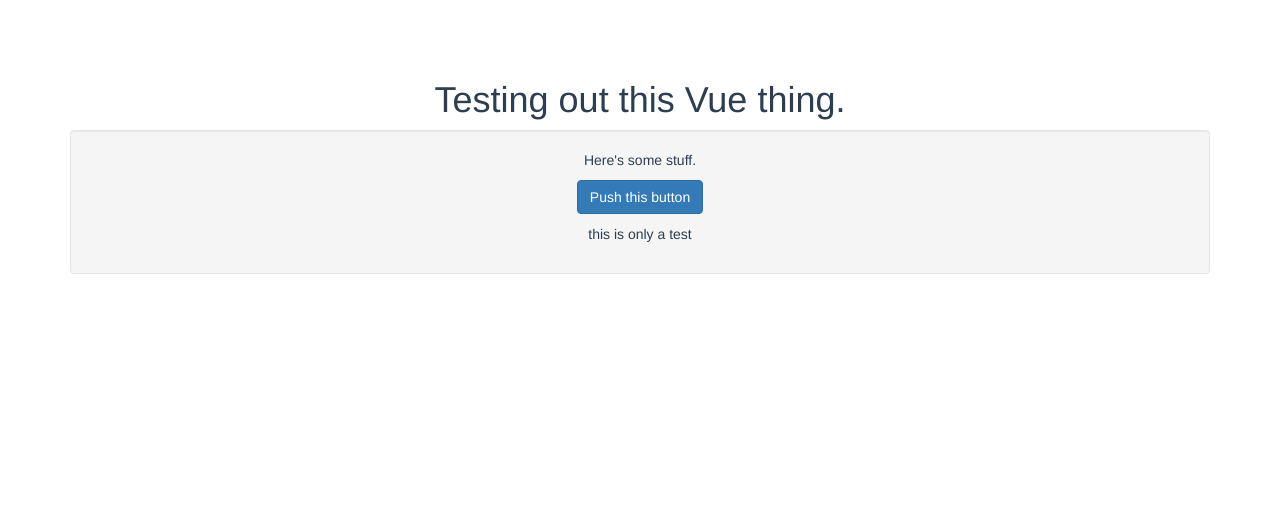
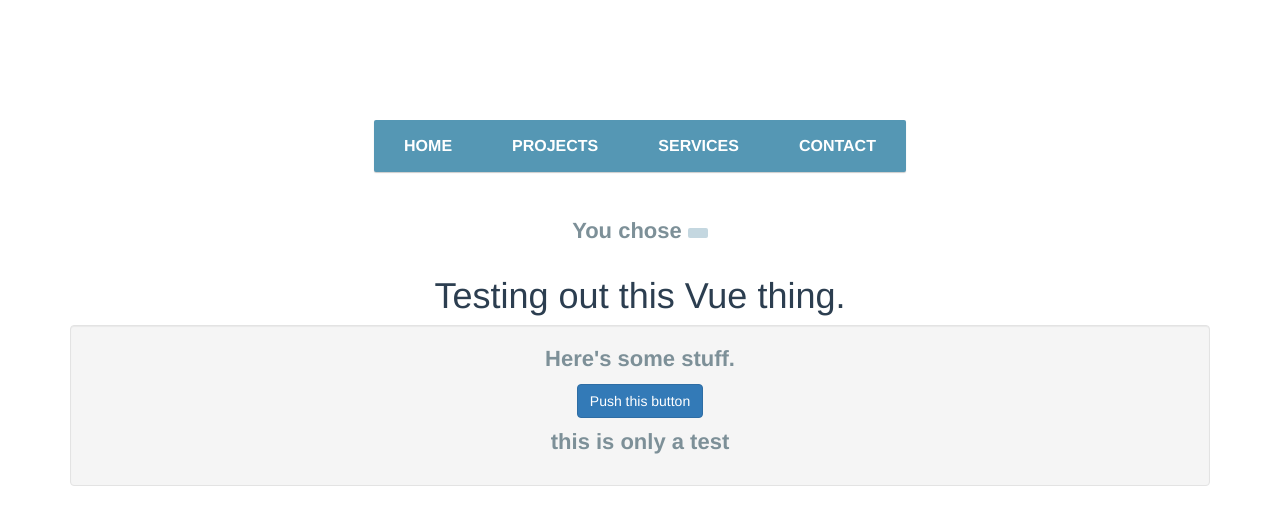
Before and after one commit to jasonvandewarker/vueweatherapp, a Vue app: page / in a window 1280 px wide. Shown: the top 524 px of the page. Built offline with nearby package versions, Linux system fonts and the light colour scheme.

Commit message:
Added nav bar, doesn't work correctly yet.

```diff
--- a/index.html
+++ b/index.html
@@ -3,8 +3,6 @@
   <link>
     <meta charset="utf-8">
     <link rel="stylesheet" href="https://maxcdn.bootstrapcdn.com/bootstrap/3.3.7/css/bootstrap.min.css" integrity="sha384-BVYiiSIFeK1dGmJRAkycuHAHRg32OmUcww7on3RYdg4Va+PmSTsz/K68vbdEjh4u" crossorigin="anonymous">
-
-
 
     <title>Was a Vue Weather App</title>
 
--- a/src/App.vue
+++ b/src/App.vue
@@ -1,16 +1,19 @@
 <template>
   <div id="app">
+    <nav-bar></nav-bar>
     <get-quote></get-quote>
   </div>
 </template>
 
 <script>
 import GetQuote from './components/GetQuote.vue'
+import NavBar from './components/NavBar.vue'
 
 export default {
   name: 'app',
   components: {
-    GetQuote
+    GetQuote,
+    NavBar
   }
 }
 </script>
--- /dev/null
+++ b/src/components/NavBar.vue
@@ -0,0 +1,114 @@
+<template>
+<div id="main">
+
+    <nav v-bind:class="active" v-on:click.prevent>
+
+        <a href="#" class="home" v-on:click="makeActive('home')">Home</a>
+        <a href="#" class="projects" v-on:click="makeActive('projects')">Projects</a>
+        <a href="#" class="services" v-on:click="makeActive('services')">Services</a>
+        <a href="#" class="contact" v-on:click="makeActive('contact')">Contact</a>
+    </nav>
+
+    <p>You chose <b>{{active}}</b></p>
+</div>
+
+</template>
+
+<script>
+export default {
+  data: {
+    active: 'home'
+  },
+
+  methods: {
+    makeActive: function (item) {
+      this.active = item
+    }
+  }
+}
+</script>
+
+<style>
+*{
+    margin:0;
+    padding:0;
+}
+
+body{
+    font:15px/1.3 'Open Sans', sans-serif;
+    color: #5e5b64;
+    text-align:center;
+}
+
+a, a:visited {
+    outline:none;
+    color:#389dc1;
+}
+
+a:hover{
+    text-decoration:none;
+}
+
+section, footer, header, aside, nav{
+    display: block;
+}
+
+/*-------------------------
+    The menu
+--------------------------*/
+
+nav{
+    display:inline-block;
+    margin:60px auto 45px;
+    background-color:#5597b4;
+    box-shadow:0 1px 1px #ccc;
+    border-radius:2px;
+}
+
+nav a{
+    display:inline-block;
+    padding: 18px 30px;
+    color:#fff !important;
+    font-weight:bold;
+    font-size:16px;
+    text-decoration:none !important;
+    line-height:1;
+    text-transform: uppercase;
+    background-color:transparent;
+
+    -webkit-transition:background-color 0.25s;
+    -moz-transition:background-color 0.25s;
+    transition:background-color 0.25s;
+}
+
+nav a:first-child{
+    border-radius:2px 0 0 2px;
+}
+
+nav a:last-child{
+    border-radius:0 2px 2px 0;
+}
+
+nav.home .home,
+nav.projects .projects,
+nav.services .services,
+nav.contact .contact{
+    background-color:#e35885;
+}
+
+p{
+    font-size:22px;
+    font-weight:bold;
+    color:#7d9098;
+}
+
+p b{
+    color:#ffffff;
+    display:inline-block;
+    padding:5px 10px;
+    background-color:#c4d7e0;
+    border-radius:2px;
+    text-transform:uppercase;
+    font-size:18px;
+}
+</style>
```
Also changed, not shown: src/components/HelloWorld.vue (deleted, +0 -53 lines).
